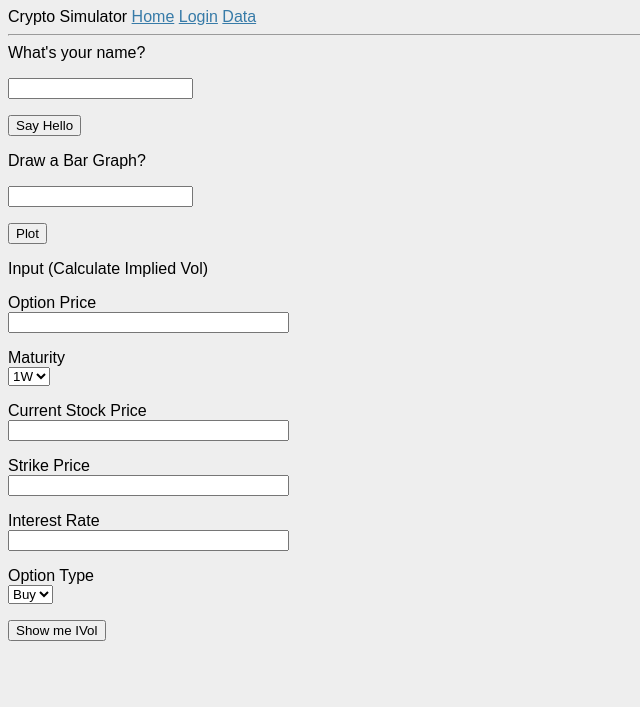
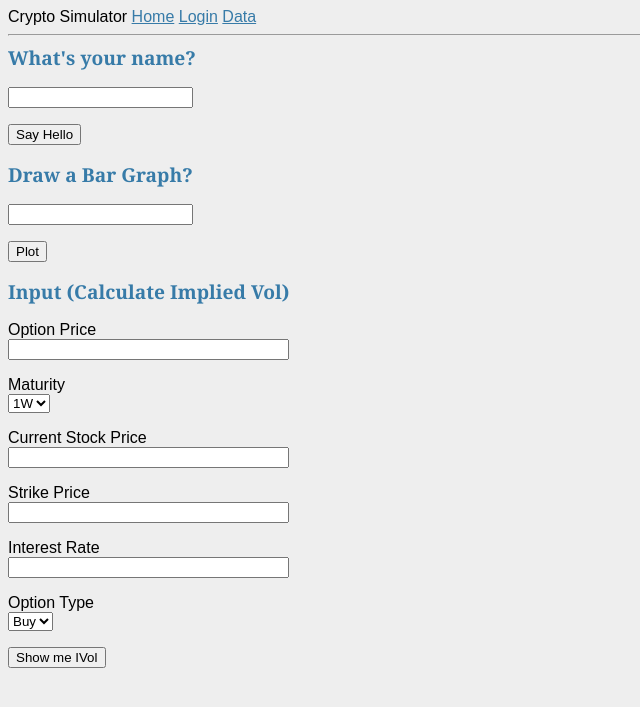
Before and after one commit to dano09/fin_sys_tech_project, a Flask app: page / in a window 1280 px wide. Shown: the top 707 px of the page, without its empty margins (0-640 px from the left). Run offline with Flask 2, Linux system fonts and the light colour scheme; some libraries are stand-ins or nearby versions.

Commit message:
css update

```diff
--- a/app/forms.py
+++ b/app/forms.py
@@ -18,7 +18,6 @@ class HelloForm(FlaskForm):
     rate = StringField('Interest Rate', validators=[DataRequired()])
     Otype = SelectField('Option Type', choices=[('Call Option', 'Buy'),('Put Option', 'Sell')])
     iVol = SubmitField('Show me IVol')
-
 
 
 class LoginForm(FlaskForm):
--- a/app/routes.py
+++ b/app/routes.py
@@ -12,7 +12,7 @@ import random
 from bokeh.embed import components
 from flask import Flask, render_template
 import pandas as pd
-
+import os
 
 @app.route('/')
 @app.route('/index')
@@ -173,3 +173,16 @@ def option():
 
     #print('About to redirect to index')
     #return render_template('index.html', form=form)
+
+@app.context_processor
+def override_url_for():
+    return dict(url_for=dated_url_for)
+
+def dated_url_for(endpoint, **values):
+    if endpoint == 'static':
+        filename = values.get('filename', None)
+        if filename:
+            file_path = os.path.join(app.root_path,
+                                     endpoint, filename)
+            values['q'] = int(os.stat(file_path).st_mtime)
+    return url_for(endpoint, **values)
--- a/app/static/style.css
+++ b/app/static/style.css
@@ -1,6 +1,12 @@
 body {
     font-family: sans-serif;
     background: #eee;
+}
+
+head {
+    font-family: Arial, Helvetica, sans-serif;
+    color: #ff9966;
+    font-size: 2em;
 }
 
 a, h1, h2 {
--- a/app/templates/base.html
+++ b/app/templates/base.html
@@ -6,6 +6,7 @@
     <title>Welcome to the Crypto Simulator</title>
     {% endif %}
     <link rel="stylesheet" type="text/css" href="{{ url_for('static', filename='style.css') }}">
+    <link rel="stylesheet" href="/static/css/reset.css?q=1280549780" type="text/css" media="screen" charset="utf-8" />
 </head>
     <body>
         <div>
--- a/app/templates/index.html
+++ b/app/templates/index.html
@@ -1,14 +1,14 @@
 {% extends "base.html" %}
 
 {% block content %}
-<div>What's your name?</div>
+<h2>What's your name?</h2>
 <form action="/hello" method="post">
     <dl>
         {{ form.sayhello }}
     </dl>
     <p> {{ form.submit() }} </p>
 </form>
-    <div>Draw a Bar Graph?</div>
+<h2>Draw a Bar Graph?</h2>
 <form action="/chart" method="post">
     <dl>
         {{ form.barc }}
@@ -16,7 +16,7 @@
     <p> {{ form.showme() }} </p>
 </form>
 <form action="/option" method="post">
-    <div> Input (Calculate Implied Vol)</div>
+<h2> Input (Calculate Implied Vol)</h2>
         {{ form.hidden_tag() }}
         <p>
             {{ form.OPrice.label }}<br>
```
